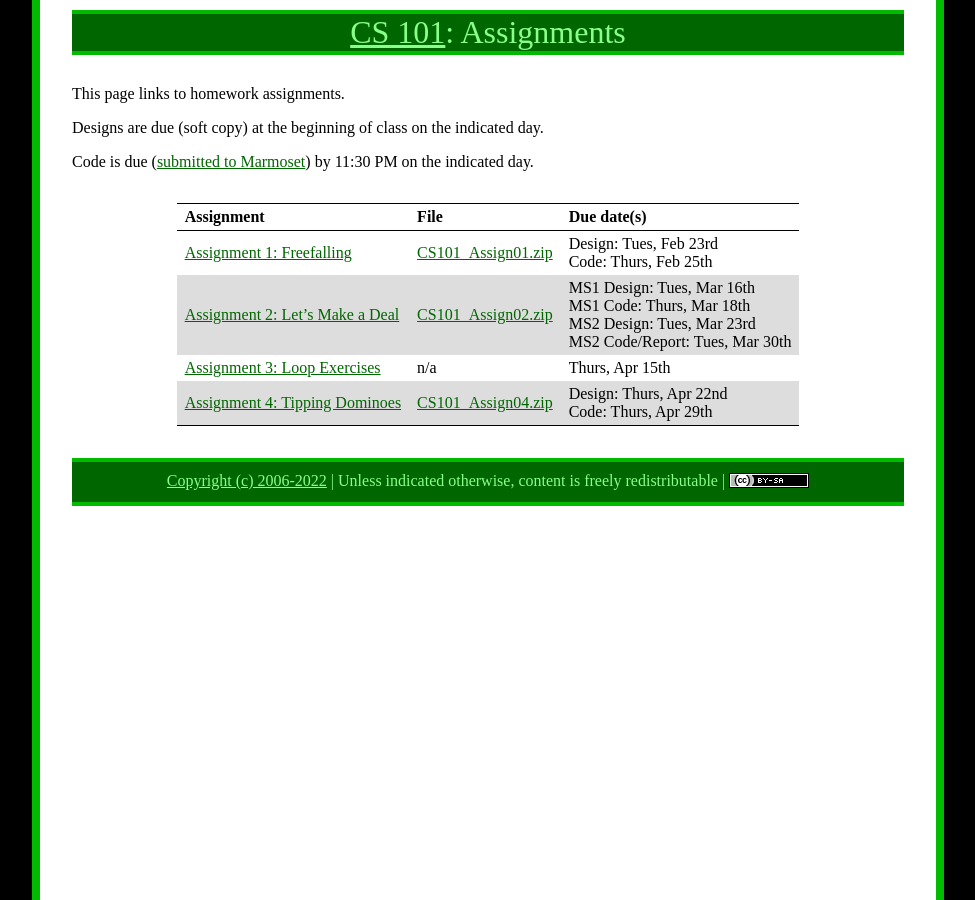
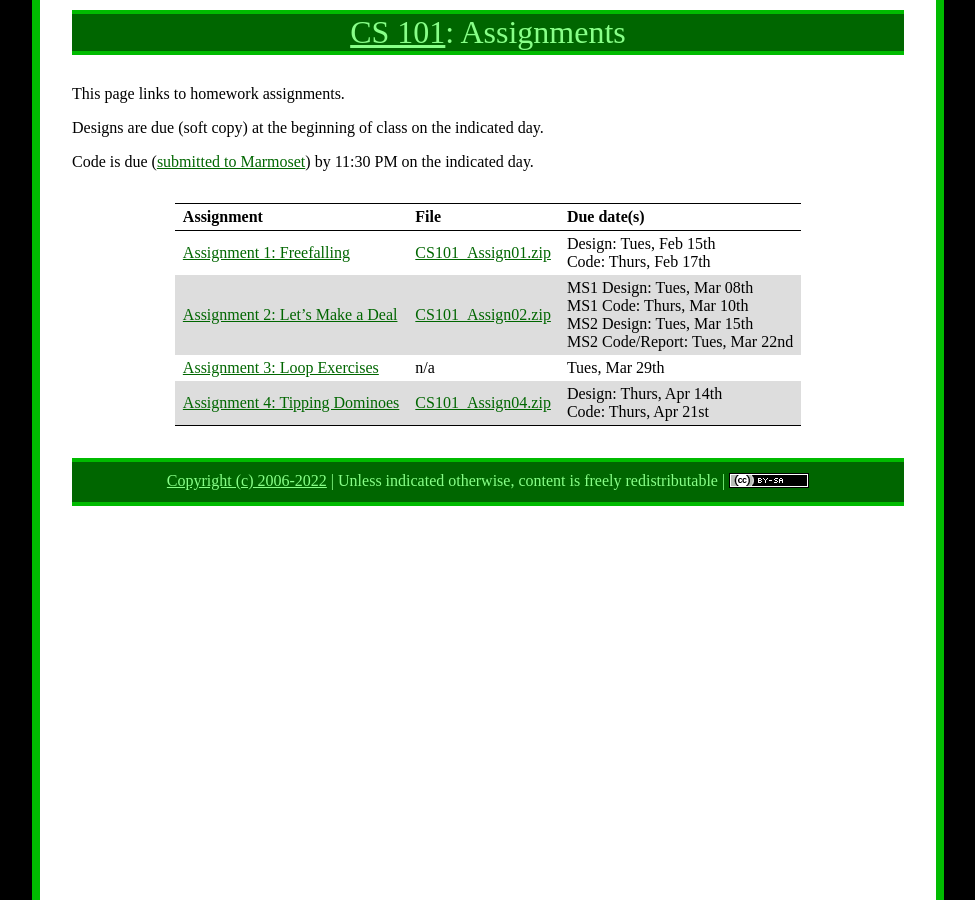
Before and after one commit to ycpcs/cs101-spring2022, a Jekyll site: the page built from assign/index.md, in a window 1280 px wide. Shown: the whole page, without its empty margins (152-1127 px from the left). Built offline with Jekyll 4.4.1, drawn with Linux system fonts in a browser that asks for light colours.

Commit message:
intial commit

```diff
--- a/assign/index.md
+++ b/assign/index.md
@@ -11,10 +11,10 @@ Code is due (<a href="../submitting.html">submitted to Marmoset</a>) by 11:30 PM
 
 Assignment | File | Due date(s)
 ---------- | ---- | -----------
-[Assignment 1: Freefalling](assign01.html) | [CS101\_Assign01.zip](CS101_Assign01.zip) | Design: Tues, Feb 23rd<br>Code: Thurs, Feb 25th
-[Assignment 2: Let's Make a Deal](assign02.html) | [CS101\_Assign02.zip](CS101_Assign02.zip) | MS1 Design: Tues, Mar 16th<br>MS1 Code: Thurs, Mar 18th<br>MS2 Design: Tues, Mar 23rd<br>MS2 Code/Report: Tues, Mar 30th
-[Assignment 3: Loop Exercises](assign03.html) | n/a | Thurs, Apr 15th
-[Assignment 4: Tipping Dominoes](assign04.html) | [CS101\_Assign04.zip](CS101_Assign04.zip) | Design: Thurs, Apr 22nd<br>Code: Thurs, Apr 29th
+[Assignment 1: Freefalling](assign01.html) | [CS101\_Assign01.zip](CS101_Assign01.zip) | Design: Tues, Feb 15th<br>Code: Thurs, Feb 17th
+[Assignment 2: Let's Make a Deal](assign02.html) | [CS101\_Assign02.zip](CS101_Assign02.zip) | MS1 Design: Tues, Mar 08th<br>MS1 Code: Thurs, Mar 10th<br>MS2 Design: Tues, Mar 15th<br>MS2 Code/Report: Tues, Mar 22nd
+[Assignment 3: Loop Exercises](assign03.html) | n/a | Tues, Mar 29th
+[Assignment 4: Tipping Dominoes](assign04.html) | [CS101\_Assign04.zip](CS101_Assign04.zip) | Design: Thurs, Apr 14th<br>Code: Thurs, Apr 21st
 
 
 <!-- [Assignment 5: Snake](assign05.html) | [CS101\_Assign05.zip](CS101_Assign05.zip) | Design: Thurs, Apr 22nd<br>Code: Thurs, Apr 29th -->
```
Also changed, not shown: assign/assign04.md (+2 -2 lines), index.md (+2 -1 lines).
